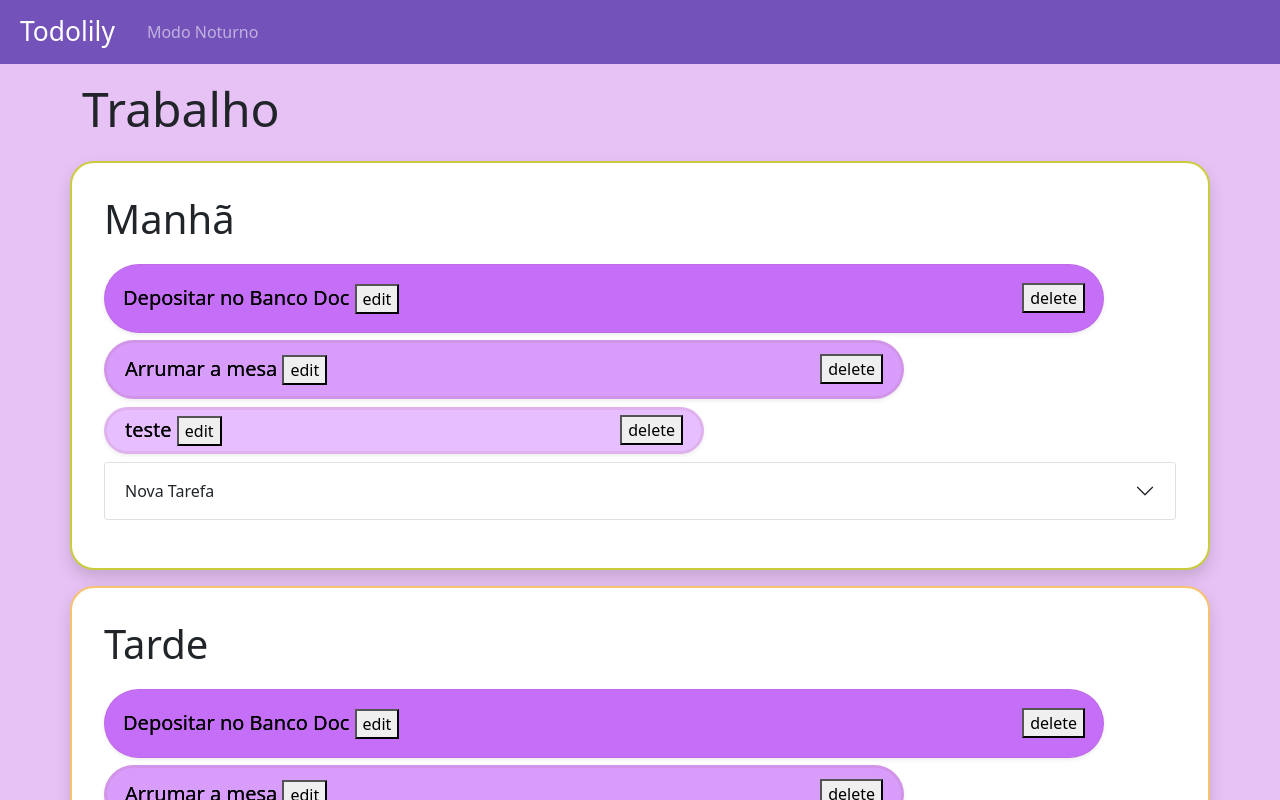
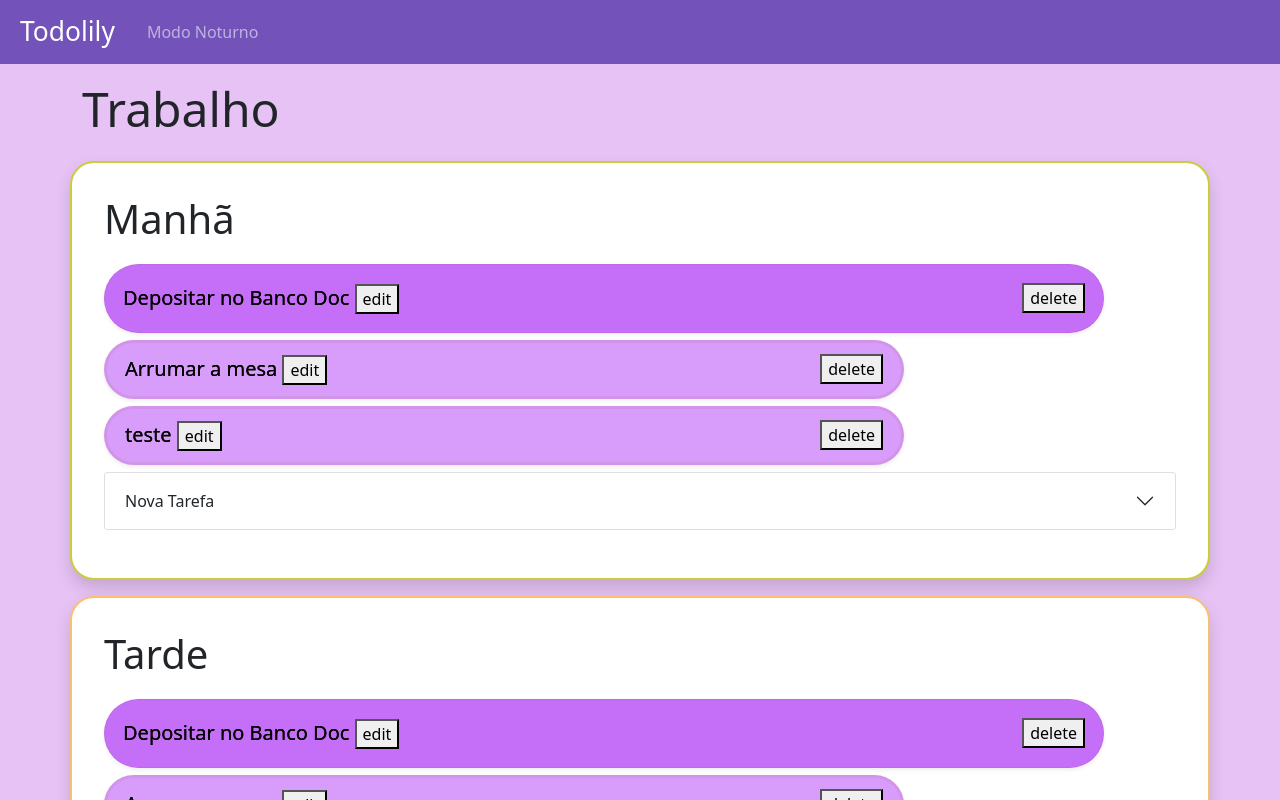
Before and after one commit to ChimiWei/practice-with-angular, an Angular app: page / in a window 1280 px wide. Shown: the top 800 px of the page. Built offline with nearby package versions, Linux system fonts and the light colour scheme.

Commit message:
refactoring priority logic

```diff
--- a/src/app/botao-add/botao-add.component.html
+++ b/src/app/botao-add/botao-add.component.html
@@ -5,11 +5,11 @@
         <form #form="ngForm" (ngSubmit)="OnFormsSubmit(form)" id="novaTarefa">
           <div>
             <input ngModel #addTextField="ngModel" required name="text" style="width: 325px;" class="input" type="text" placeholder="Adicionar tarefa..." >
-            <select ngModel #select1="ngModel"  required name="prioridadeNivel" style="margin-left: 10px;"  form="novaTarefa">
+            <select ngModel #select1="ngModel"  required name="urgente" style="margin-left: 10px;"  form="novaTarefa">
               <option value="" hidden> Prioridade </option>
-              <option value="1"> Urgente </option>
-              <option value="2"> Mediana</option>
-              <option value="3"> Leve </option>
+              <option [ngValue]="true"> Urgente </option>
+              <option [ngValue]="false"> Normal </option>
+
             </select>
             <select ngModel #select2="ngModel" required name="periodo" style="margin-left: 10px;" form="novaTarefa">
               <option value="" hidden> Periodo </option>
--- a/src/app/botao-add/botao-add.component.ts
+++ b/src/app/botao-add/botao-add.component.ts
@@ -33,7 +33,7 @@ export class BotaoAddComponent implements OnInit {
 
       return
     }
-    this.dataService.addTarefa(new Tarefa(form.value.text, form.value.periodo, form.value.prioridadeNivel))
+    this.dataService.addTarefa(new Tarefa(form.value.text, form.value.periodo, form.value.urgente))
     console.log(this.dataService.tarefa)
     this.toggle(this.painelId)
     this.validationErrors = false
--- a/src/app/shared/data.service.ts
+++ b/src/app/shared/data.service.ts
@@ -7,9 +7,9 @@ import { Tarefa } from './tarefa.model';
 export class DataService {
 
   tarefa: Tarefa[] = [
-    new Tarefa('Depositar no Banco Doc', 'Manhã', 1),
-    new Tarefa('Arrumar a mesa','Manhã', 2),
-    new Tarefa('teste', 'Manhã', 3)
+    new Tarefa('Depositar no Banco Doc', 'Manhã', true),
+    new Tarefa('Arrumar a mesa','Manhã', false),
+    new Tarefa('teste', 'Manhã', false)
 
   ];
 
--- a/src/app/shared/tarefa.model.ts
+++ b/src/app/shared/tarefa.model.ts
@@ -5,7 +5,7 @@ export class Tarefa {  //Modelo da Array das tarefas
     constructor (
        public text: string,
        public periodo: string,
-       public prioridadeNivel: number,
+       public urgente: boolean,
        public completed: boolean = false
 
     ) {}
--- a/src/app/tarefa/tarefa.component.html
+++ b/src/app/tarefa/tarefa.component.html
@@ -1,4 +1,4 @@
-<li id="{{i}}" class="shadow-sm {{tarefaEstilo}}" [class.completed]="t.completed" (click)="onItemClick()" >
+<li id="{{i}}" class="shadow-sm" [ngClass]="t.urgente ? 'tarefa-1' : 'tarefa-2' " [class.completed]="t.completed" (click)="onItemClick()" >
     <span class="lead"  >   {{t.text}} </span>
     <button (click)="$event.stopPropagation()" (click)="setClass()" (click)="consoleLog()"> edit </button>
     <button class="delButton" (click)="$event.stopPropagation()" > delete </button>
--- a/src/app/tarefa/tarefa.component.ts
+++ b/src/app/tarefa/tarefa.component.ts
@@ -11,21 +11,16 @@ export class TarefaComponent implements OnInit {
   @Output() tarefaClicked: EventEmitter<void> = new EventEmitter
 
 
-  tarefaEstilo: string;
-
+  // tarefaEstilo: string;
+  tarefaUrgente!: boolean;
 
   setClass() {
     if (this.t.prioridadeNivel === 1) {
-      this.tarefaEstilo = "tarefa-1"
+      this.tarefaUrgente = true
     }
     if (this.t.prioridadeNivel === 2) {
-      this.tarefaEstilo = "tarefa-2"
+      this.tarefaUrgente = false
     }
-    if (this.t.prioridadeNivel === 3) {
-      this.tarefaEstilo = "tarefa-3"
-    }
-
-
 
   }
 
@@ -41,7 +36,6 @@ export class TarefaComponent implements OnInit {
 
 
   constructor() {
-    this.tarefaEstilo = "tarefa-2"
 
 
   }
```
